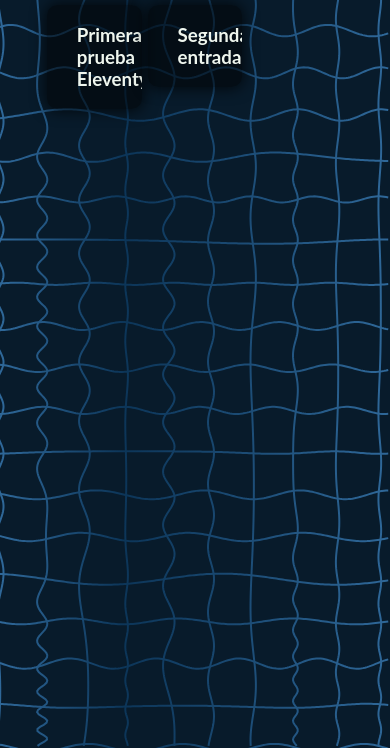
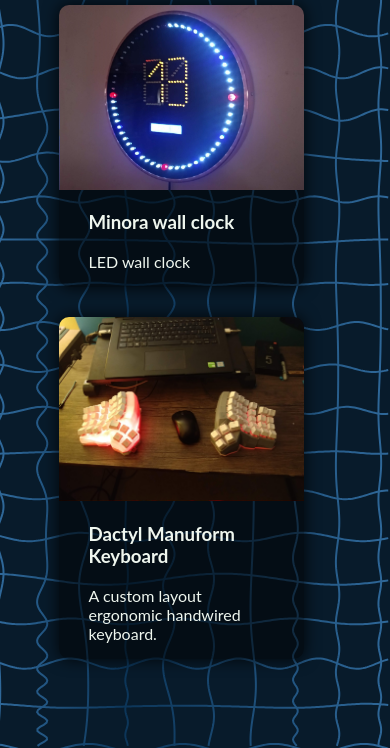
Before and after one commit to jcontrerasf/jcontrerasf.github.io, an Eleventy site: page index.html in a window 390 px wide. Shown: the part 96-844 px from the top of the page. Built offline with nearby package versions, Linux system fonts and the light colour scheme; Eleventy itself is replaced by a stand-in of ours; files that its build step writes are made by us from their sources; files whose address does not match are found by name.

Commit message:
add: imagenes y responsive

```diff
--- a/_includes/layout.html
+++ b/_includes/layout.html
@@ -14,6 +14,6 @@
   <main>
     {{ content }}
   </main>
-  <script src="/script.js"></script>
+  <script src="/background.js"></script>
 </body>
 </html>
--- a/docs/style.css
+++ b/docs/style.css
@@ -9,22 +9,20 @@ body, html {
   padding: 0;
   width: 100%;
   height: 100%;
-  overflow: hidden;
   background: #081b2b;
   font-family: 'Lato', sans-serif;
   color: #EFF6EE;
 }
 
 main {
-  /* background-color: rgba(99, 117, 133, 0.8); */
   position: absolute;
   width: 100%;
-  padding: 5% 12%;
+  padding: 5% 15%;
 }
 
 canvas {
   display: block;
-  position: absolute;
+  position: fixed;
   top: 0;
   left: 0;
   width: 100%;
@@ -69,3 +67,9 @@ canvas {
 #projects article:hover{
   transform: translateY(-10px);
 }
+
+@media all and (max-width: 800px) {
+  .article{
+    width: 90%;
+  }
+}
--- a/index.html
+++ b/index.html
@@ -8,9 +8,10 @@ layout: layout.html
     {%- for post in collections.posts %}
     <a class="article" href="{{ post.url }}">
     <article>
+      <img src="/imgs/{{ post.data.image }}">
       <h3>{{ post.data.title }}</h3>
+      <p>{{ post.data.brief }}</p>
     </article>
   </a>
-    <!-- <li><a href="{{ post.url }}"></a></li> -->
     {%- endfor %}
 </section>
--- a/posts/test01.md
+++ b/posts/test01.md
@@ -1,9 +1,10 @@
 ---
-title: Primera prueba Eleventy
+title: Minora wall clock
+brief: LED wall clock
+image: pr1-min.jpg
 tags: posts
-relative_path: '..'
 ---
 
-# Primera prueba Eleventy
+# {{ title }}
 
 probando contenido
--- a/posts/test02.md
+++ b/posts/test02.md
@@ -1,5 +1,7 @@
 ---
-title: Segunda entrada
+title: Dactyl Manuform Keyboard
+brief: A custom layout ergonomic handwired keyboard.
+image: pr8-min.jpg
 tags: posts
 ---
 # {{ title }}
```
Also changed, not shown: docs/index.html (+7 -5 lines), docs/posts/test01/index.html (+2 -2 lines), docs/posts/test02/index.html (+2 -2 lines), docs/background.js (renamed from docs/script.js), docs/imgs/pr1-min.jpg (added), docs/imgs/pr7-min.jpg (added), docs/imgs/pr8-min.jpg (added). Lines whose indentation alone changed are shown as unchanged.
